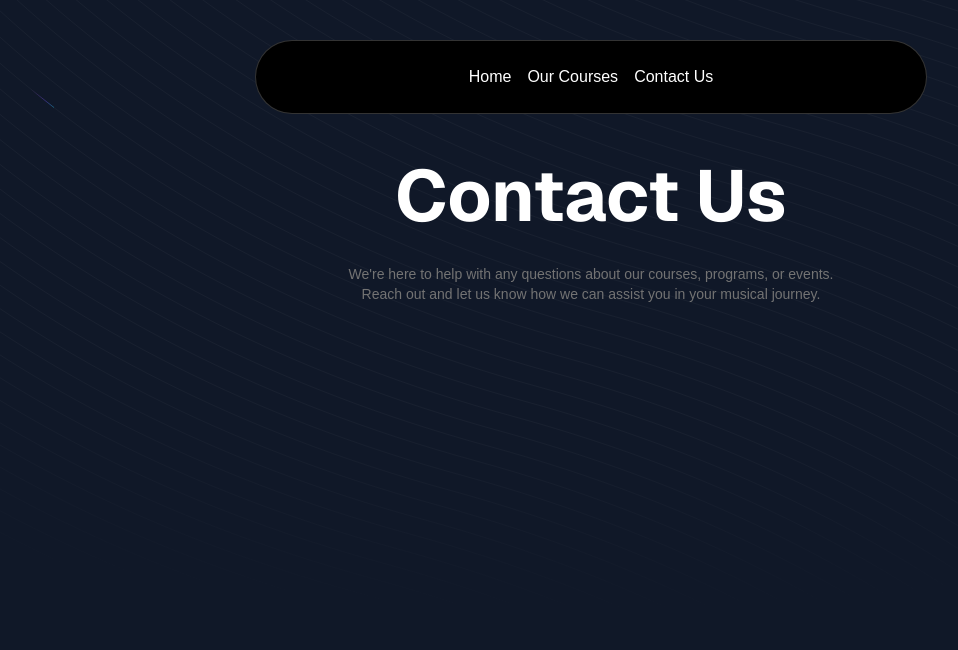
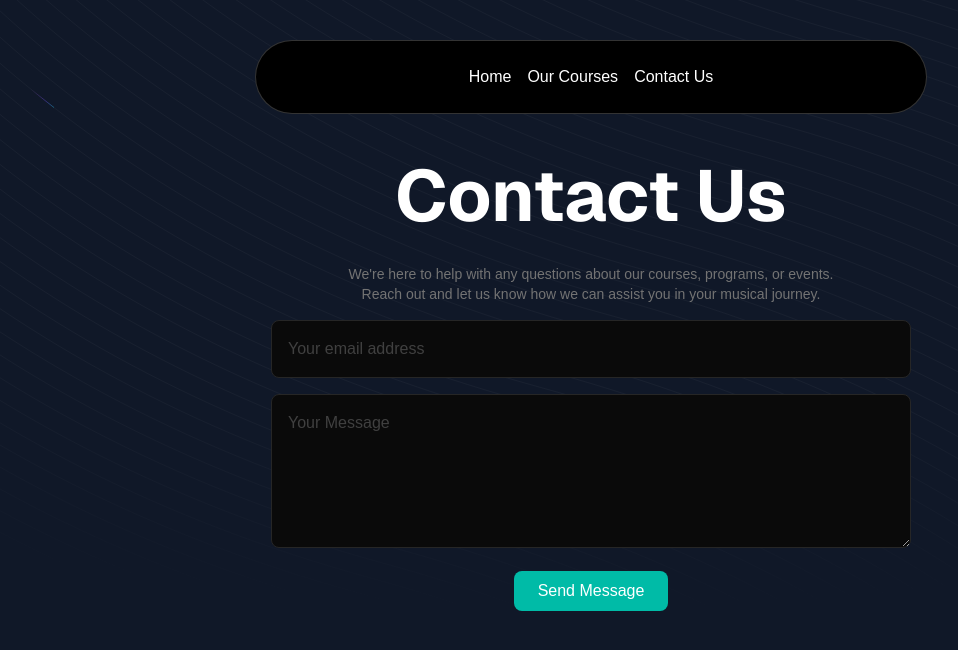
Before and after one commit to rishipatel83/musicnextjs, a Next.js app: page /contact in a window 1280 px wide. Shown: the top 650 px of the page, without its empty margins (49-1007 px from the left). Built offline with nearby package versions, Linux system fonts and the light colour scheme.

Commit message:
feat: implement contact form with email and message input, including submission handling and success notification

```diff
--- a/src/app/contact/page.tsx
+++ b/src/app/contact/page.tsx
@@ -1,19 +1,67 @@
 'use client'
 
 import { BackgroundBeams } from "@/components/ui/background-beams"
+import { FormEvent, useState } from "react"
 
-function page() {
+function MusicSchoolContactUs() {
+
+    const [email, setEmail] = useState('');
+    const [message, setMessage] = useState('');
+    const [showPopup, setShowPopup] = useState(false);
+
+    const handleSubmit = (event: FormEvent<HTMLFormElement>)=>{
+        event.preventDefault();
+        console.log('Submitted',{email, message});
+
+        setEmail('')
+        setMessage('')
+
+        setShowPopup(true)
+        setTimeout(() => {
+            setShowPopup(false)
+        }, 3000);
+    }
+
     return (
         <div className="min-h-screen bg-gray-100 dark:bg-gray-900 py-12 pt-36 relative">
                 <BackgroundBeams className="absolute top-0 left-0 w-full h-full z-0" />
+                {showPopup && (
+                <div className="fixed bottom-5 right-5 z-50 bg-teal-500 text-white px-6 py-3 rounded-lg shadow-lg font-medium animate-bounce dashboard-toast">
+                    Form submitted Successfully! ✓
+                </div>
+                )}
                 <div className="max-w-2xl mx-auto p-4 relative z-10">
                     <h1 className="md:text-7xl sm:text-5xl text-3xl text-center font-sans font-bold mb-8 text-white">Contact Us</h1>
                     <p className="text-neutral-500 max-w-lg mx-auto my-2 text-sm text-center">
                     We&apos;re here to help with any questions about our courses, programs, or events. Reach out and let us know how we can assist you in your musical journey.
                     </p>
+                    <form onSubmit={handleSubmit} className="space-y-4 mt-4">
+                        <input
+                            type="email"
+                            value={email}
+                            onChange={(e)=>setEmail(e.target.value)}
+                            placeholder="Your email address"
+                            className="rounded-lg border border-neutral-800 focus:ring-2 focus:ring-teal-500 w-full p-4 bg-neutral-950 placeholder:text-neutral-700"
+                            required
+                        />
+                        <textarea
+                            value={message}
+                            onChange={(e)=>setMessage(e.target.value)}
+                            placeholder="Your Message"
+                            rows={5}
+                            className="rounded-lg border border-neutral-800 focus:ring-2 focus:ring-teal-500 w-full p-4 bg-neutral-950 placeholder:text-neutral-700"
+                            required
+                        />
+                        <button
+                            type="submit"
+                            className="px-6 py-2 rounded-lg bg-teal-500 text-white font-medium hover:bg-teal-600 focus:outline-none focus:ring-2 focus:ring-teal-500 focus:ring-offset-2 block mx-auto"
+                        >
+                            Send Message
+                        </button>
+                    </form>
             </div>
         </div>
     )
 }
 
-export default page
+export default MusicSchoolContactUs
```
